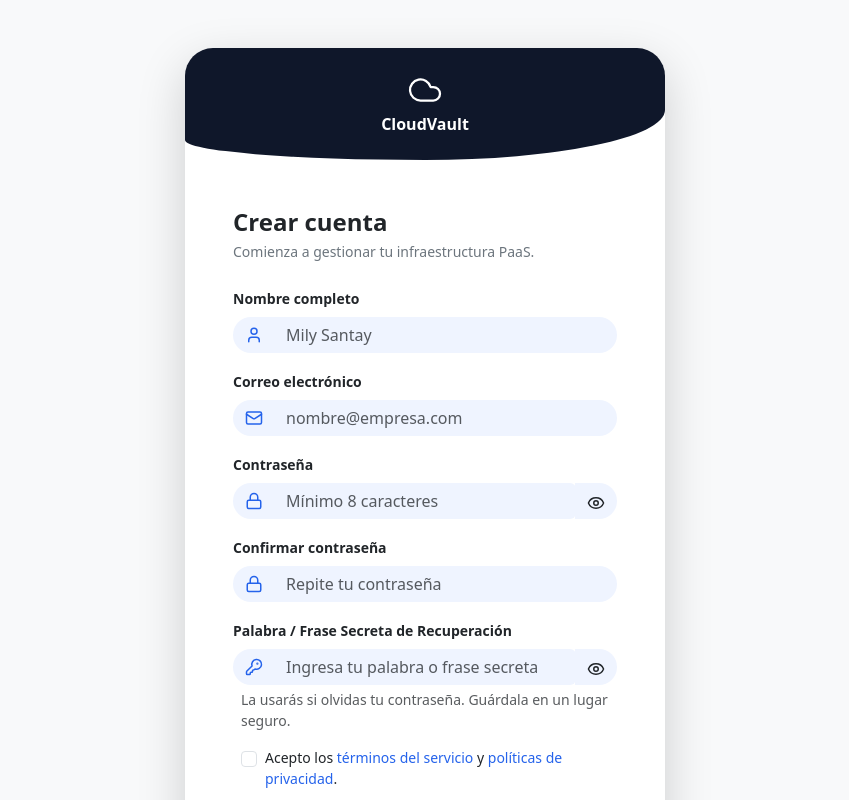
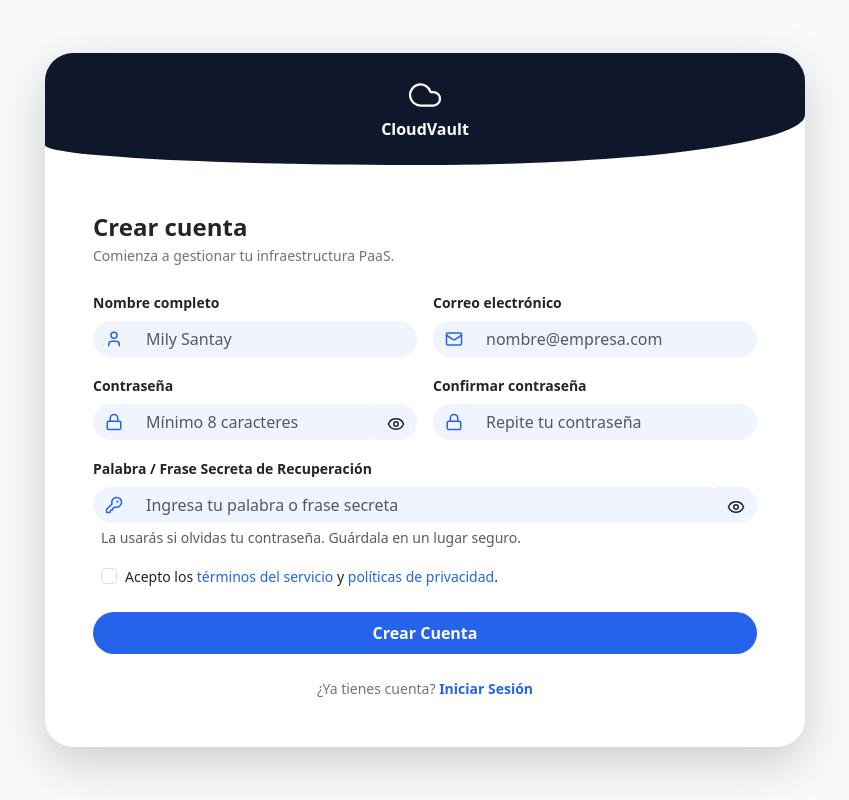
Before and after one commit to MarlonC95/CloudVault, a React (Vite) app in the folder frontend/: page /registro in a window 1280 px wide. Shown: the top 800 px of the page, without its empty margins (215-1064 px from the left). Built offline with nearby package versions, Linux system fonts and the light colour scheme.

Commit message:
style(auth) Cambios de diseño visual en registro y recuperar contraseña

```diff
--- a/frontend/src/pages/RecoverPasswordPage.tsx
+++ b/frontend/src/pages/RecoverPasswordPage.tsx
@@ -79,7 +79,7 @@ function RecoverPasswordPage() {
     <div className="d-flex justify-content-center align-items-start align-items-md-center min-vh-100 py-5 px-3 bg-light">
       <div
         className="bg-white shadow-lg overflow-hidden w-100"
-        style={{ maxWidth: '440px', borderRadius: '28px' }}
+        style={{ maxWidth: '640px', borderRadius: '28px' }}
       >
         {/* Franja curva de branding */}
         <div
@@ -93,7 +93,7 @@ function RecoverPasswordPage() {
           <span className="fw-bold">CloudVault</span>
         </div>
 
-        <div className="p-4 p-md-5 pt-4">
+        <div className="p-4 p-md-5 px-md-4 px-lg-5 pt-4">
           <h2 className="fw-bold mb-1 fs-4">Recuperar contraseña</h2>
           <p className="text-secondary small mb-4">Verifica tu identidad con tu palabra secreta.</p>
 
@@ -169,7 +169,8 @@ function RecoverPasswordPage() {
                   </div>
                 </div>
 
-                <div className="mb-3">
+                <div className="row g-3 mb-4">
+                  <div className="col-12 col-sm-6">
                     <label htmlFor="nuevaContrasena" className="form-label small fw-semibold">
                       Nueva contraseña
                     </label>
@@ -206,7 +207,7 @@ function RecoverPasswordPage() {
                     </div>
                   </div>
 
-                <div className="mb-4">
+                  <div className="col-12 col-sm-6">
                     <label htmlFor="confirmarNuevaContrasena" className="form-label small fw-semibold">
                       Confirmar nueva contraseña
                     </label>
@@ -230,6 +231,7 @@ function RecoverPasswordPage() {
                       {errores.confirmarNuevaContrasena && (
                         <div className="invalid-feedback">{errores.confirmarNuevaContrasena}</div>
                       )}
+                    </div>
                   </div>
                 </div>
 
--- a/frontend/src/pages/RegisterPage.tsx
+++ b/frontend/src/pages/RegisterPage.tsx
@@ -92,7 +92,7 @@ function RegisterPage() {
     <div className="d-flex justify-content-center align-items-start align-items-md-center min-vh-100 py-5 px-3 bg-light">
       <div
         className="bg-white shadow-lg overflow-hidden w-100"
-        style={{ maxWidth: '480px', borderRadius: '28px' }}
+        style={{ maxWidth: '760px', borderRadius: '28px' }}
       >
         {/* Franja curva de branding */}
         <div
@@ -106,14 +106,15 @@ function RegisterPage() {
           <span className="fw-bold">CloudVault</span>
         </div>
 
-        <div className="p-4 p-md-5 pt-4">
+        <div className="p-4 p-md-5 px-md-4 px-lg-5 pt-4">
           <h2 className="fw-bold mb-1 fs-4">Crear cuenta</h2>
           <p className="text-secondary small mb-4">Comienza a gestionar tu infraestructura PaaS.</p>
 
           {errorGeneral && <div className="alert alert-danger">{errorGeneral}</div>}
 
           <form onSubmit={manejarEnvio} noValidate>
-            <div className="mb-3">
+            <div className="row g-3 mb-3">
+              <div className="col-12 col-sm-6">
                 <label htmlFor="nombreCompleto" className="form-label small fw-semibold">
                   Nombre completo
                 </label>
@@ -140,7 +141,7 @@ function RegisterPage() {
                 </div>
               </div>
 
-            <div className="mb-3">
+              <div className="col-12 col-sm-6">
                 <label htmlFor="correoElectronico" className="form-label small fw-semibold">
                   Correo electrónico
                 </label>
@@ -166,8 +167,10 @@ function RegisterPage() {
                   )}
                 </div>
               </div>
+            </div>
 
-            <div className="mb-3">
+            <div className="row g-3 mb-3">
+              <div className="col-12 col-sm-6">
                 <label htmlFor="contrasena" className="form-label small fw-semibold">
                   Contraseña
                 </label>
@@ -204,7 +207,7 @@ function RegisterPage() {
                 </div>
               </div>
 
-            <div className="mb-3">
+              <div className="col-12 col-sm-6">
                 <label htmlFor="confirmarContrasena" className="form-label small fw-semibold">
                   Confirmar contraseña
                 </label>
@@ -228,6 +231,7 @@ function RegisterPage() {
                   {errores.confirmarContrasena && (
                     <div className="invalid-feedback">{errores.confirmarContrasena}</div>
                   )}
+                </div>
               </div>
             </div>
 
```
Lines whose indentation alone changed are shown as unchanged.
